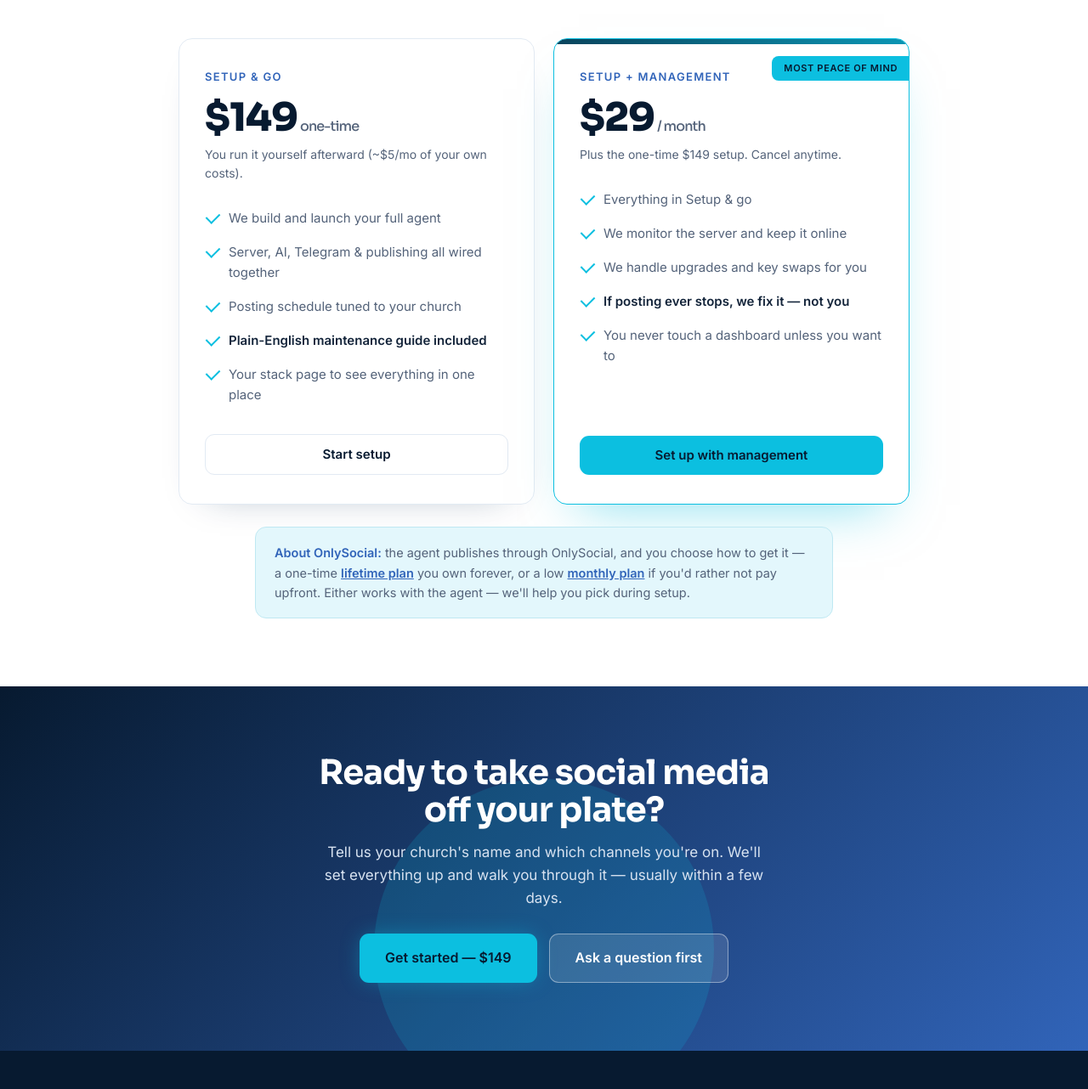
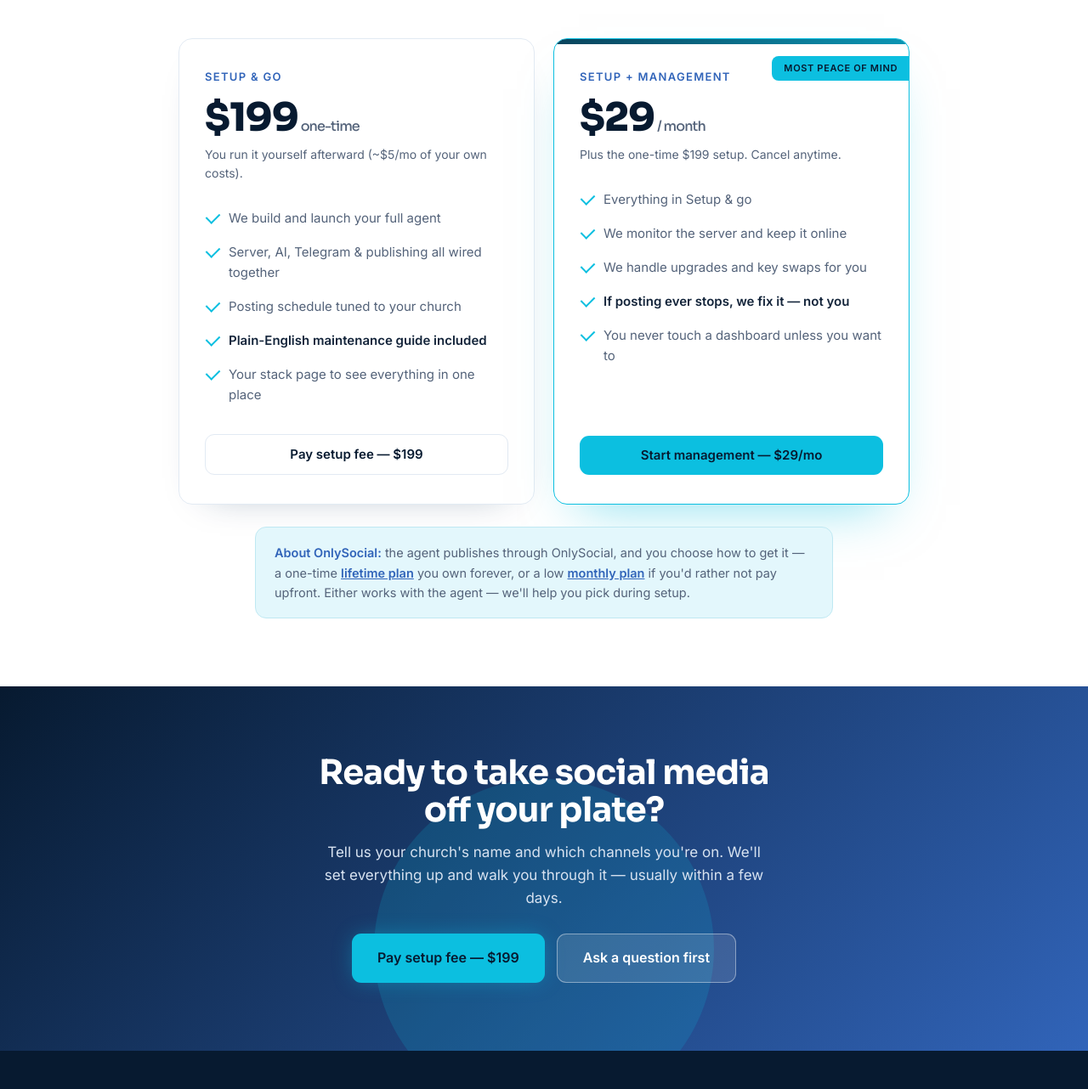
Before and after one commit to arklife777/Ark-Ministry-AI, a website: page autopilot/index.html in a window 1280 px wide. Shown: the part 4066-5348 px from the top of the page at 85% size. Drawn offline with Linux system fonts and the light colour scheme.

Commit message:
Add files via upload

```diff
--- a/autopilot/index.html
+++ b/autopilot/index.html
@@ -180,7 +180,7 @@
       <a href="../index.html#guides">Guides</a>
       <a href="../index.html#pricing">Membership</a>
       <a href="#pricing">Pricing</a>
-      <a class="btn btn-primary" href="#contact">Get the agent</a>
+      <a class="btn btn-primary" href="#pricing">Get the agent</a>
     </nav>
   </div>
 </header>
@@ -288,7 +288,7 @@
     <div class="tiers">
       <div class="tier reveal">
         <div class="kicker">Setup &amp; go</div>
-        <div class="price">$149<span class="per"> one-time</span></div>
+        <div class="price">$199<span class="per"> one-time</span></div>
         <div class="price-note">You run it yourself afterward (~$5/mo of your own costs).</div>
         <ul>
           <li>We build and launch your full agent</li>
@@ -297,13 +297,13 @@
           <li><b>Plain-English maintenance guide included</b></li>
           <li>Your stack page to see everything in one place</li>
         </ul>
-        <a class="btn btn-ghost" href="#contact">Start setup</a>
+        <a class="btn btn-ghost" href="https://buy.stripe.com/28EdR8833ez42XR5ExdIA00" target="_blank" rel="noopener">Pay setup fee — $199</a>
       </div>
       <div class="tier feature reveal">
         <span class="ribbon">Most peace of mind</span>
         <div class="kicker">Setup + management</div>
         <div class="price">$29<span class="per"> / month</span></div>
-        <div class="price-note">Plus the one-time $149 setup. Cancel anytime.</div>
+        <div class="price-note">Plus the one-time $199 setup. Cancel anytime.</div>
         <ul>
           <li>Everything in Setup &amp; go</li>
           <li>We monitor the server and keep it online</li>
@@ -311,7 +311,7 @@
           <li><b>If posting ever stops, we fix it — not you</b></li>
           <li>You never touch a dashboard unless you want to</li>
         </ul>
-        <a class="btn btn-cyan" href="#contact">Set up with management</a>
+        <a class="btn btn-cyan" href="https://buy.stripe.com/dRm00idnn1Mibun6IBdIA01" target="_blank" rel="noopener">Start management — $29/mo</a>
       </div>
     </div>
     <div class="os-note reveal"><b>About OnlySocial:</b> the agent publishes through OnlySocial, and you choose how to get it — a one-time <a href="https://www.onlysocial.io" target="_blank" rel="noopener">lifetime plan</a> you own forever, or a low <a href="https://YOUR-AFFILIATE-LINK.onlysocial.io" target="_blank" rel="noopener">monthly plan</a> if you'd rather not pay upfront. Either works with the agent — we'll help you pick during setup.</div>
@@ -323,8 +323,8 @@
     <h2>Ready to take social media off your plate?</h2>
     <p>Tell us your church's name and which channels you're on. We'll set everything up and walk you through it — usually within a few days.</p>
     <div class="hero-cta">
-      <a class="btn btn-cyan btn-lg" href="mailto:hello@arkministryai.com?subject=Autopilot%20Agent%20Setup">Get started — $149</a>
-      <a class="btn btn-outline-light btn-lg" href="mailto:hello@arkministryai.com?subject=Autopilot%20Agent%20Question">Ask a question first</a>
+      <a class="btn btn-cyan btn-lg" href="https://buy.stripe.com/28EdR8833ez42XR5ExdIA00" target="_blank" rel="noopener">Pay setup fee — $199</a>
+      <a class="btn btn-outline-light btn-lg" href="mailto:arkbusinesscreations@gmail.com?subject=Autopilot%20Agent%20Question">Ask a question first</a>
     </div>
   </div>
 </section>
```
Also changed, not shown: index.html (+2 -2 lines).
